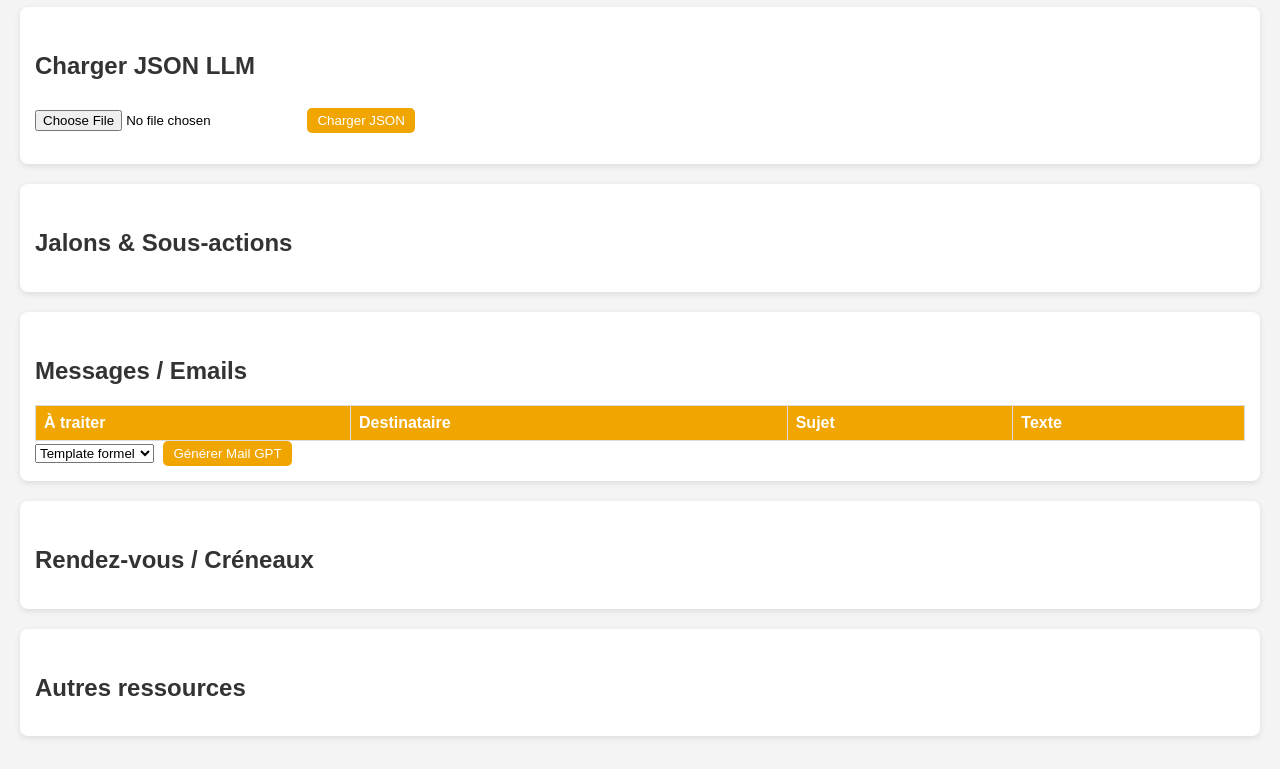
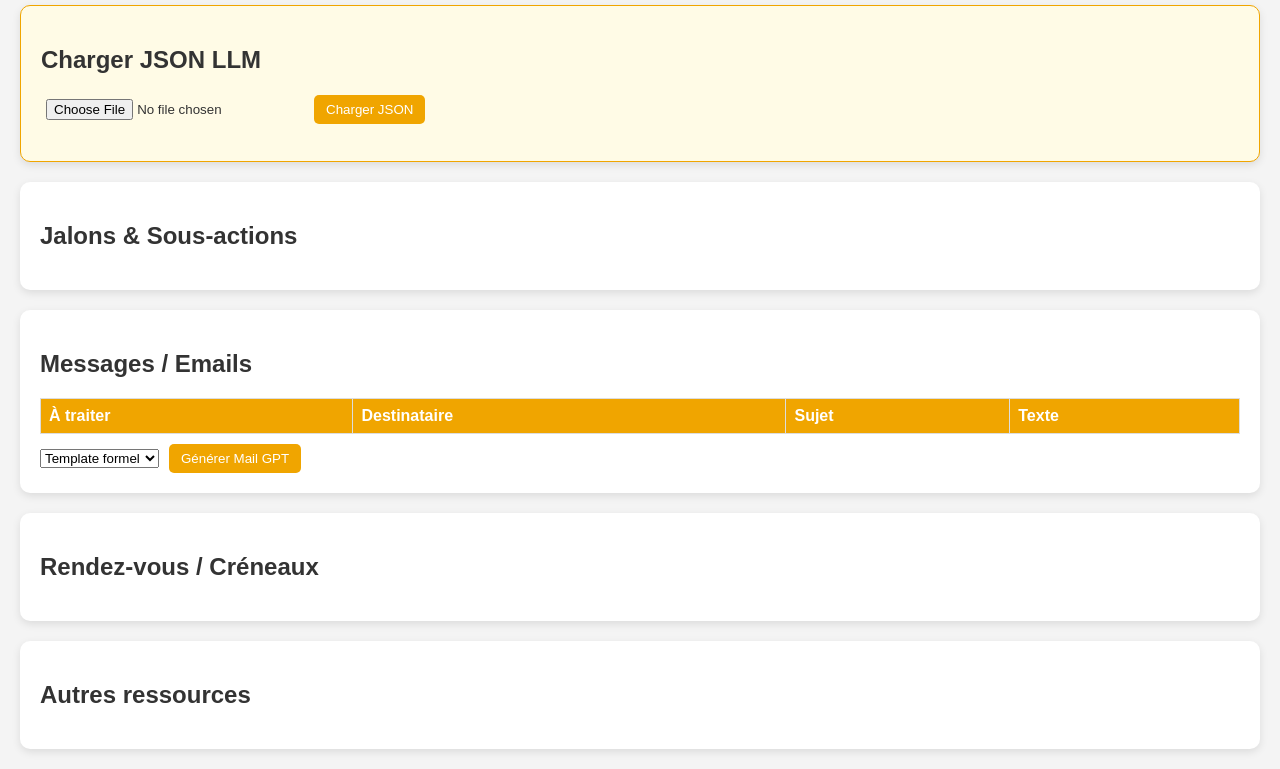
Before and after one commit to b33n-tech/exo-cog-3-bis, a plain HTML site: page index.html in a window 1280 px wide. Shown: the part 73-842 px from the top of the page. Drawn offline with Linux system fonts and the light colour scheme.

Commit message:
Update style.css

```diff
--- a/style.css
+++ b/style.css
@@ -3,24 +3,44 @@ body {
   font-family: Arial, sans-serif;
   margin: 20px;
   background: #f4f4f4;
+  color: #333;
 }
 
 h1 {
-  color: #333;
+  color: #222;
+  margin-bottom: 20px;
 }
 
 h2 {
-  margin-top: 30px;
+  margin-top: 20px;
   color: #333;
 }
 
 /* --- Modules --- */
 .module {
   background: white;
-  padding: 15px;
+  padding: 20px;
   margin-bottom: 20px;
-  border-radius: 8px;
-  box-shadow: 0 2px 6px rgba(0,0,0,0.1);
+  border-radius: 10px;
+  box-shadow: 0 3px 8px rgba(0,0,0,0.1);
+}
+
+/* --- Upload Module --- */
+#uploadModule {
+  background: #fffbe6;
+  border: 1px solid #f0a500;
+}
+
+.upload-container {
+  display: flex;
+  align-items: center;
+  gap: 10px;
+}
+
+#uploadStatus {
+  margin-top: 10px;
+  font-style: italic;
+  color: green;
 }
 
 /* --- Lists --- */
@@ -37,6 +57,7 @@ li {
 table {
   width: 100%;
   border-collapse: collapse;
+  margin-top: 10px;
 }
 
 th, td {
@@ -55,10 +76,10 @@ button {
   background: #f0a500;
   color: white;
   border: none;
-  padding: 5px 10px;
+  padding: 7px 12px;
   border-radius: 5px;
   cursor: pointer;
-  margin-left: 5px;
+  transition: 0.2s;
 }
 
 button:hover {
@@ -67,6 +88,24 @@ button:hover {
 
 /* --- File input --- */
 input[type="file"] {
+  padding: 5px;
+}
+
+/* --- Mail actions --- */
+.mail-actions {
   margin-top: 10px;
-  margin-right: 10px;
+  display: flex;
+  gap: 10px;
+  align-items: center;
 }
+
+/* --- Responsive --- */
+@media(max-width: 600px){
+  .upload-container, .mail-actions {
+    flex-direction: column;
+    align-items: flex-start;
+  }
+  table, th, td {
+    font-size: 14px;
+  }
+}
```
